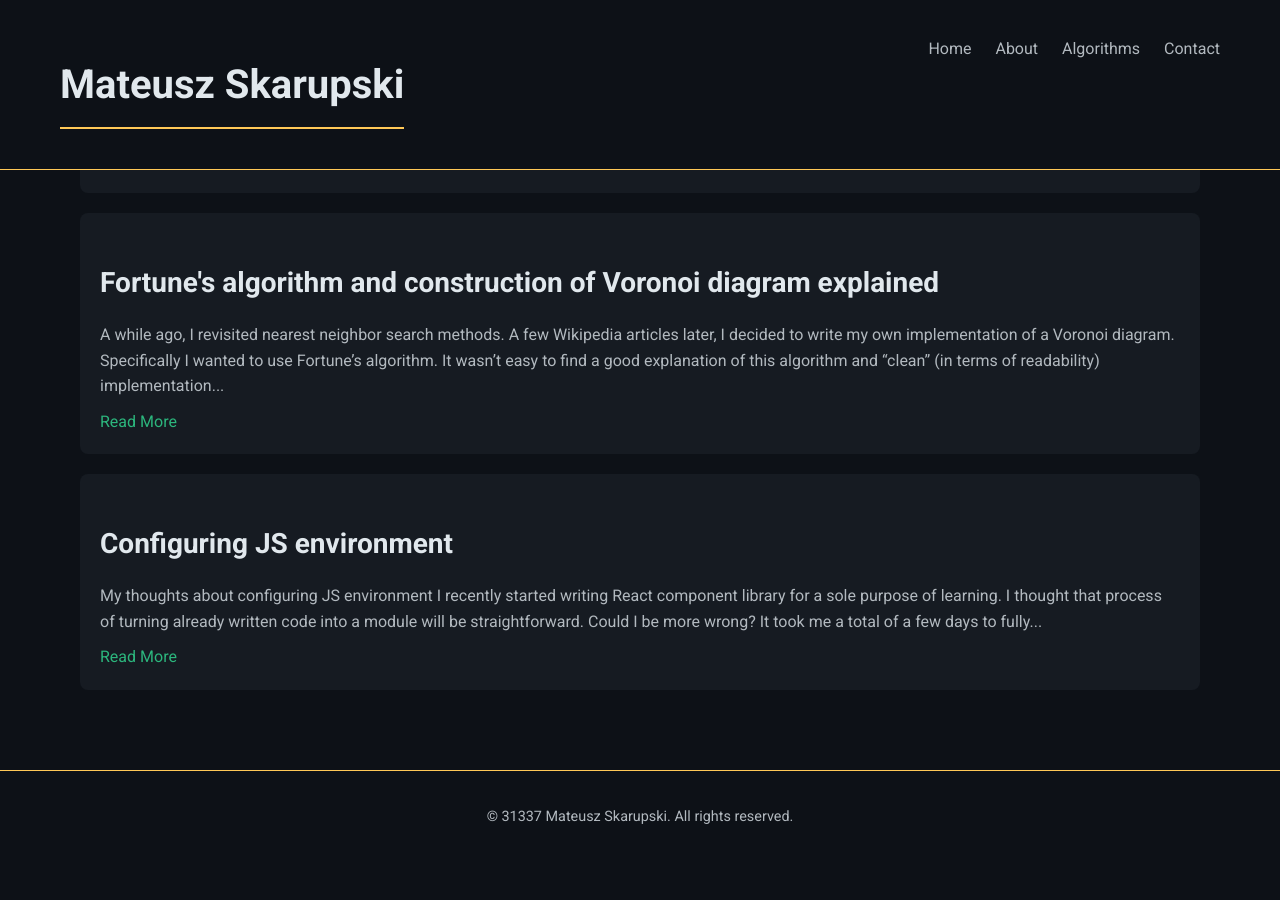
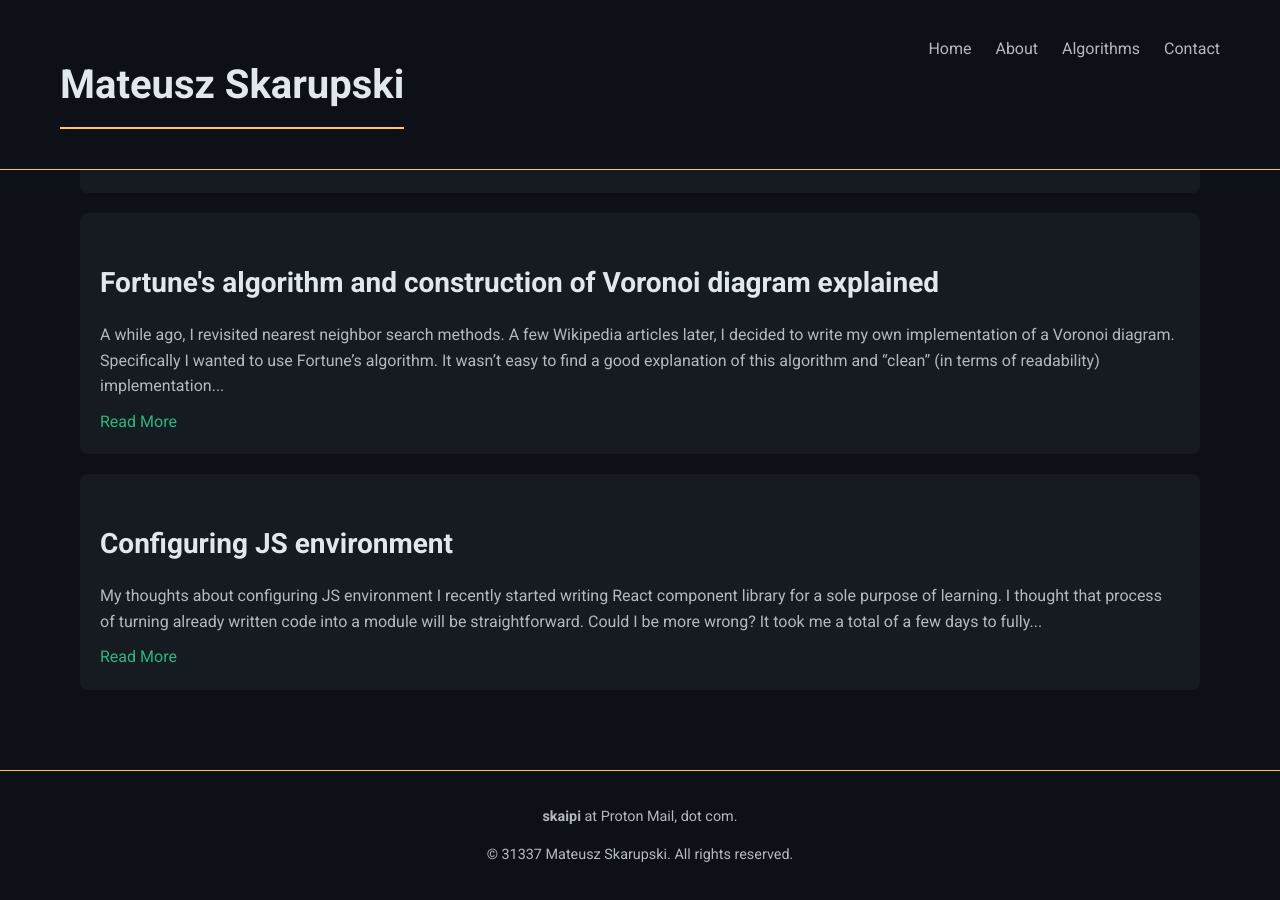
Before and after one commit to Skaipi/skaipi.github.io, a Jekyll site: the page built from index.html, in a window 1280 px wide and 900 px high, scrolled down 1140 px. Built offline with Jekyll 4.4.1, drawn with Linux system fonts in a browser that asks for light colours; before the commit the page ends 2003 px from its top, so only the background shows below that.

Commit message:
Add email contact to footnote

```diff
--- a/_includes/footer.html
+++ b/_includes/footer.html
@@ -1,6 +1,7 @@
 
 <footer>
     <div class="container">
+        <p id="contact"><strong>skaipi</strong> at Proton Mail, dot com.</p>
         <p>&copy; 31337 Mateusz Skarupski. All rights reserved.</p>
     </div>
 </footer>
```
